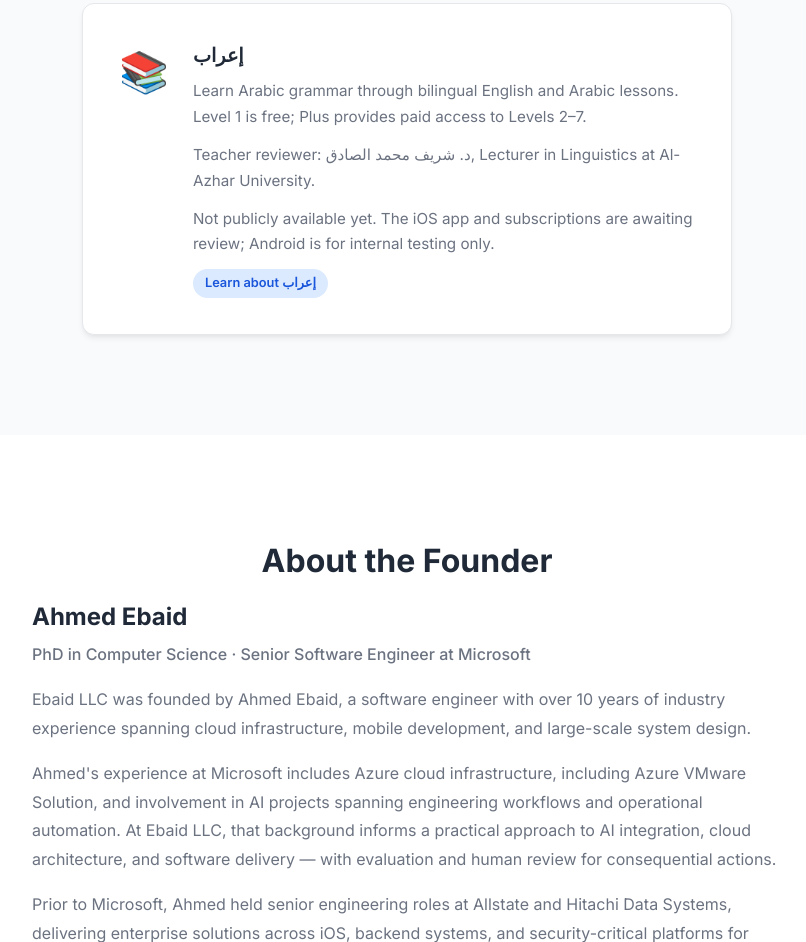
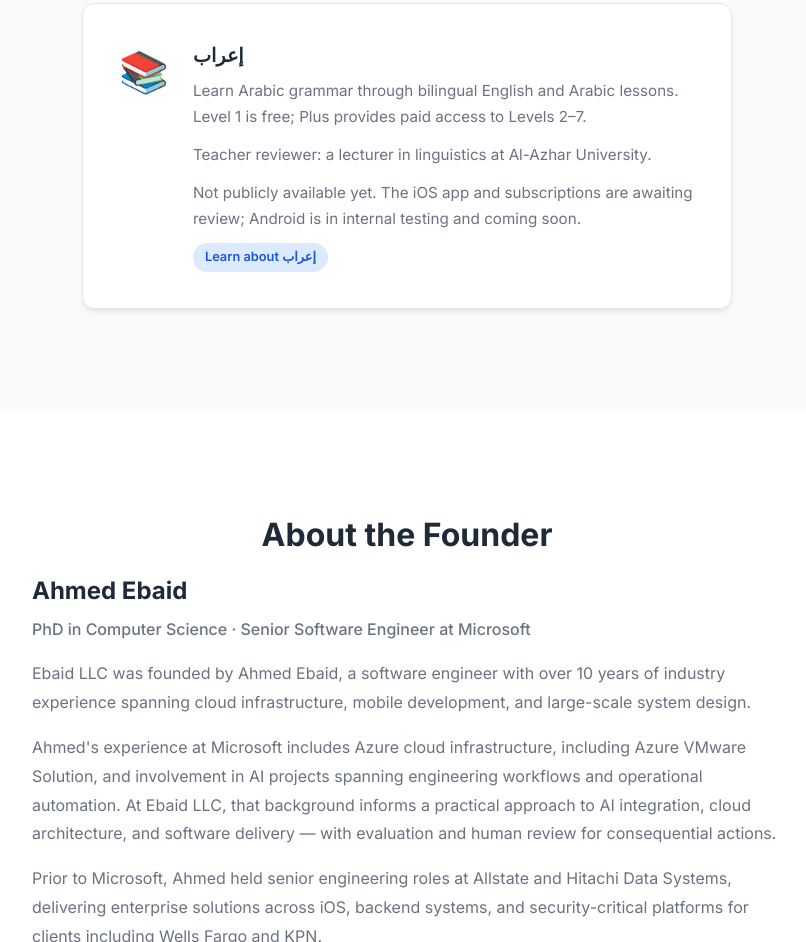
Before and after one commit to ahmed-ebaid/ebaidllc-website, a plain HTML site: page index.html in a window 1280 px wide. Shown: the part 2481-3423 px from the top of the page, without its empty margins (233-1039 px from the left). Drawn offline with Linux system fonts and the light colour scheme.

Commit message:
Update reviewer and Android listing
Co-authored-by: Copilot App <223556219+Copilot@users.noreply.github.com>

```diff
--- a/index.html
+++ b/index.html
@@ -126,8 +126,8 @@
                 <div class="app-info">
                     <h3><span lang="ar" dir="rtl">إعراب</span></h3>
                     <p>Learn Arabic grammar through bilingual English and Arabic lessons. Level 1 is free; Plus provides paid access to Levels 2–7.</p>
-                    <p>Teacher reviewer: <span lang="ar" dir="rtl">د. شريف محمد الصادق</span>, Lecturer in Linguistics at Al-Azhar University.</p>
-                    <p>Not publicly available yet. The iOS app and subscriptions are awaiting review; Android is for internal testing only.</p>
+                    <p>Teacher reviewer: a lecturer in linguistics at Al-Azhar University.</p>
+                    <p>Not publicly available yet. The iOS app and subscriptions are awaiting review; Android is in internal testing and coming soon.</p>
                     <div class="app-badges">
                         <a href="https://ahmed-ebaid.github.io/arabic-grammar/" class="app-badge">Learn about <span lang="ar" dir="rtl">إعراب</span></a>
                     </div>
```
